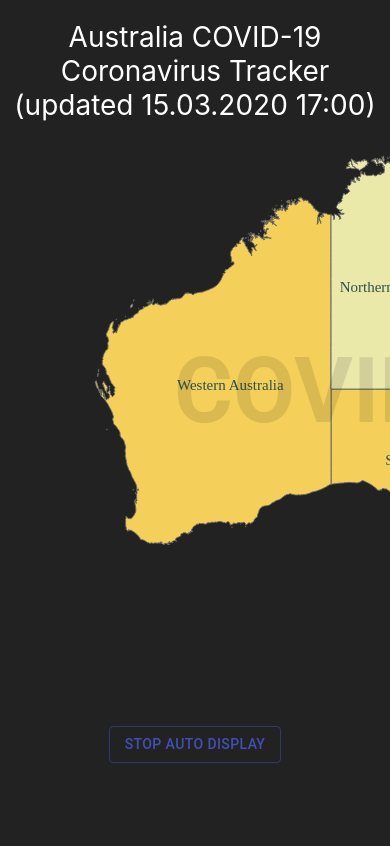
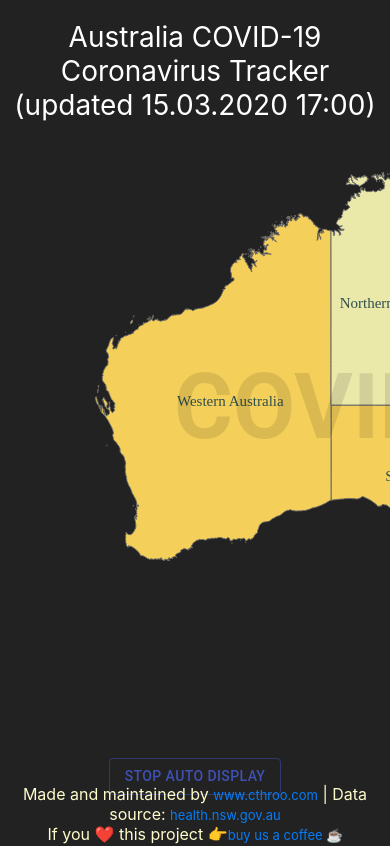
Before and after one commit to cthroo/covid-19-australia, a Next.js app: page / in a window 390 px wide. Shown: the top 846 px of the page. Built offline with nearby package versions, Linux system fonts and the light colour scheme.

Commit message:
responsive improvement

```diff
--- a/components/australia.js
+++ b/components/australia.js
@@ -2,6 +2,7 @@ import React, {useEffect, useState, useRef} from 'react';
 import * as d3 from 'd3';
 import {makeStyles} from '@material-ui/core/styles';
 import Button from '@material-ui/core/Button';
+import Grid from '@material-ui/core/Grid';
 import useInterval from '../hooks/useInterval.js';
 
 const useStyles = makeStyles(() => ({
@@ -228,14 +229,23 @@ export default function Australia({onLocationClick}) {
 
   return (
     <div className={classes.mapSection}>
+      <Grid container spacing={2} justify="center">
+        <Grid item xs={12}>
           <div className={classes.title}>
-        Australia COVID-19 Coronavirus Tracker <br /> (updated 15.03.2020 17:00)
+            Australia COVID-19 Coronavirus Tracker <br /> (updated 15.03.2020
+            17:00)
           </div>
+        </Grid>
+
+        <Grid item xs={12}>
           <div className={classes.container}>
             <svg height={600} width={750}>
               <g ref={visEl} />
             </svg>
           </div>
+        </Grid>
+
+        <Grid item xs={12}>
           <div className={classes.buttonControl}>
             <Button
               variant="outlined"
@@ -244,6 +254,8 @@ export default function Australia({onLocationClick}) {
               {autoPlay ? 'Stop Auto Display' : 'Auto Display'}
             </Button>
           </div>
+        </Grid>
+      </Grid>
     </div>
   );
 }
--- a/pages/index.js
+++ b/pages/index.js
@@ -18,6 +18,7 @@ const useStyles = makeStyles(theme => ({
     position: 'absolute',
     width: '100%',
     color: '#fffccc',
+    bottom: 0,
   },
 }));
 
```
Lines whose indentation alone changed are shown as unchanged.
